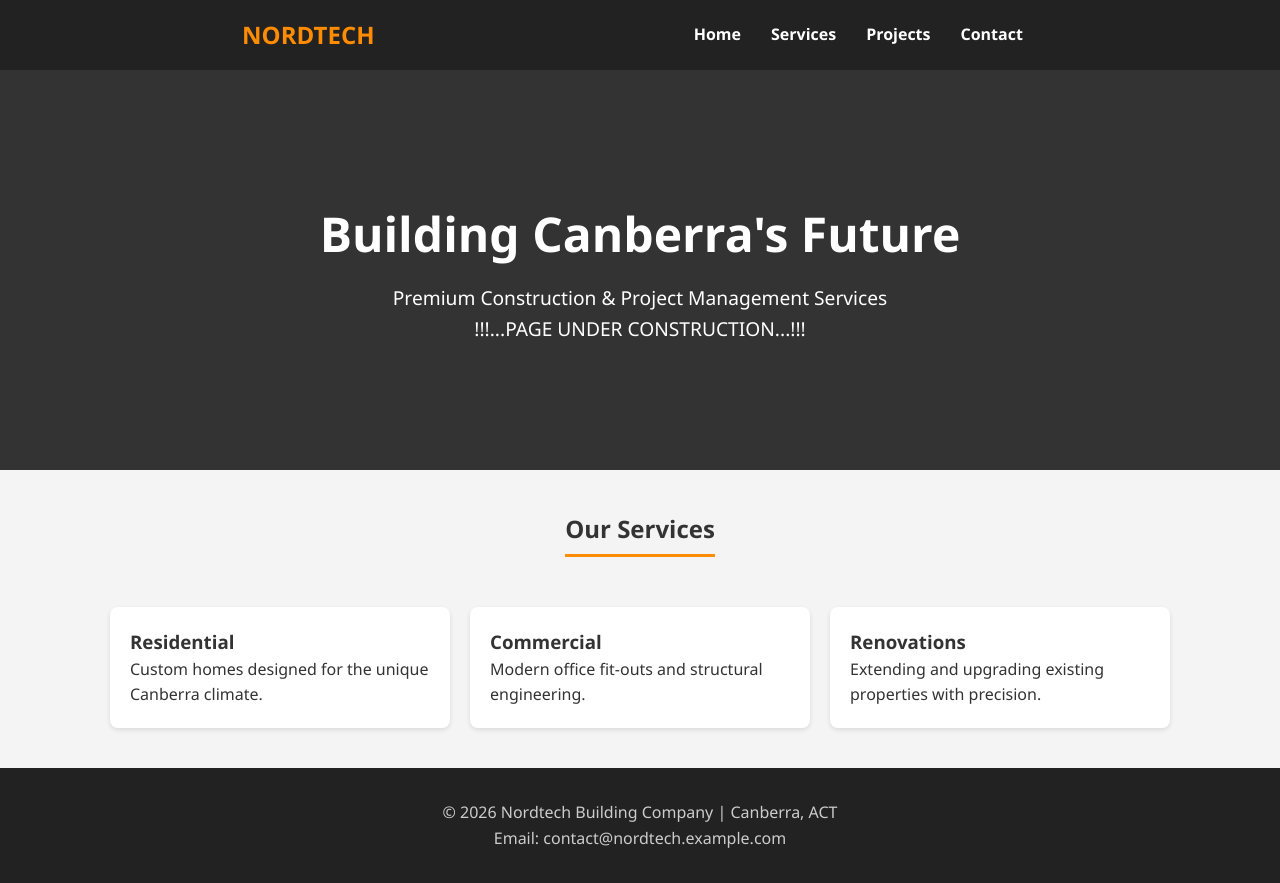
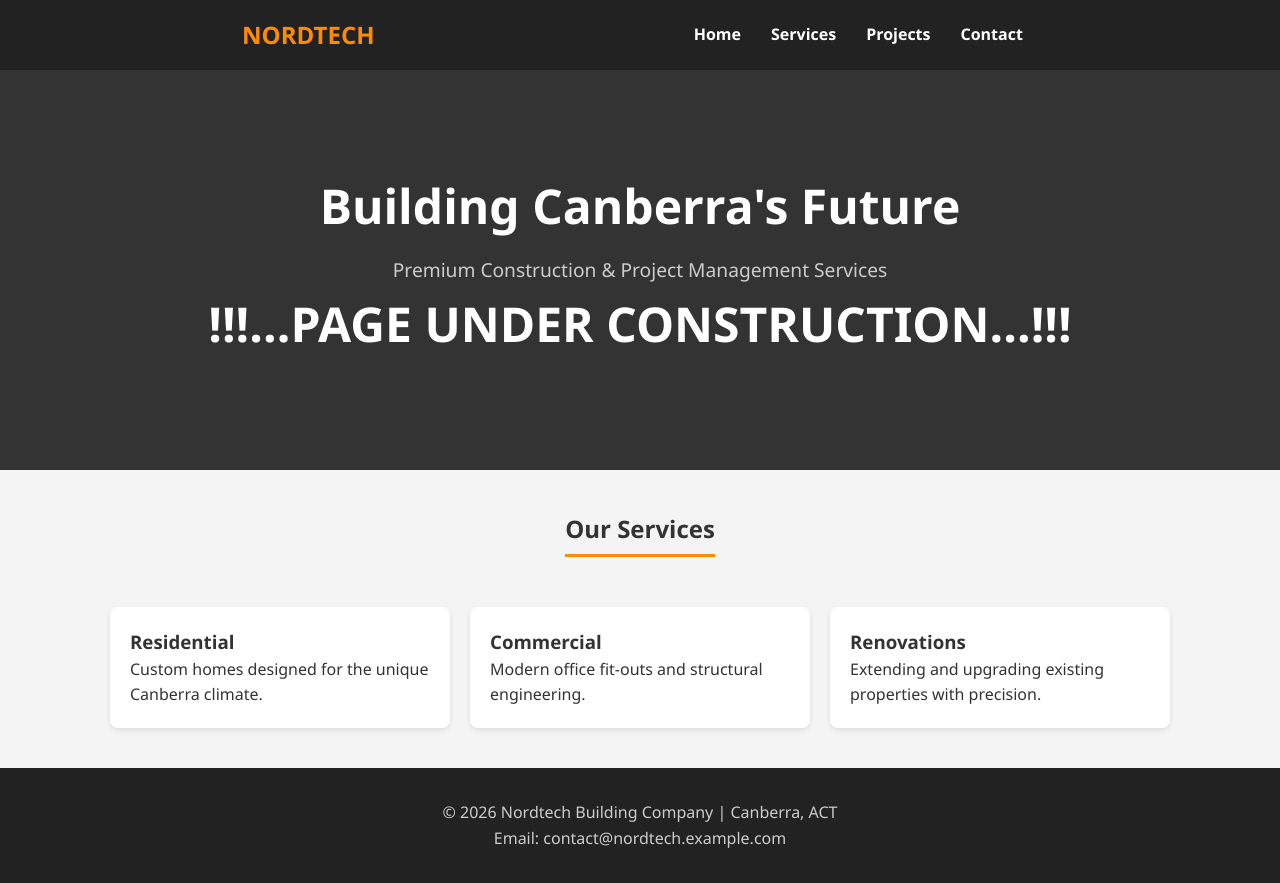
Before and after one commit to susharrysson/NordTech, a plain HTML site: page index.html in a window 1280 px wide. Drawn offline with Linux system fonts and the light colour scheme.

Commit message:
Update index.html

```diff
--- a/index.html
+++ b/index.html
@@ -53,7 +53,7 @@
         }
 
         .hero h1 { font-size: 3rem; margin-bottom: 10px; }
-        .hero p { font-size: 1.2rem; color: #fff; }
+        .hero p { font-size: 1.2rem; color: #ccc; }
 
         /* Content Sections */
         .container {
@@ -96,7 +96,7 @@
     <section class="hero" id="home">
         <h1>Building Canberra's Future</h1>
         <p>Premium Construction & Project Management Services</p>
-        <p>!!!...PAGE UNDER CONSTRUCTION...!!!</p>
+        <h1>!!!...PAGE UNDER CONSTRUCTION...!!!</h1>
     </section>
 
     <div class="container">
```
